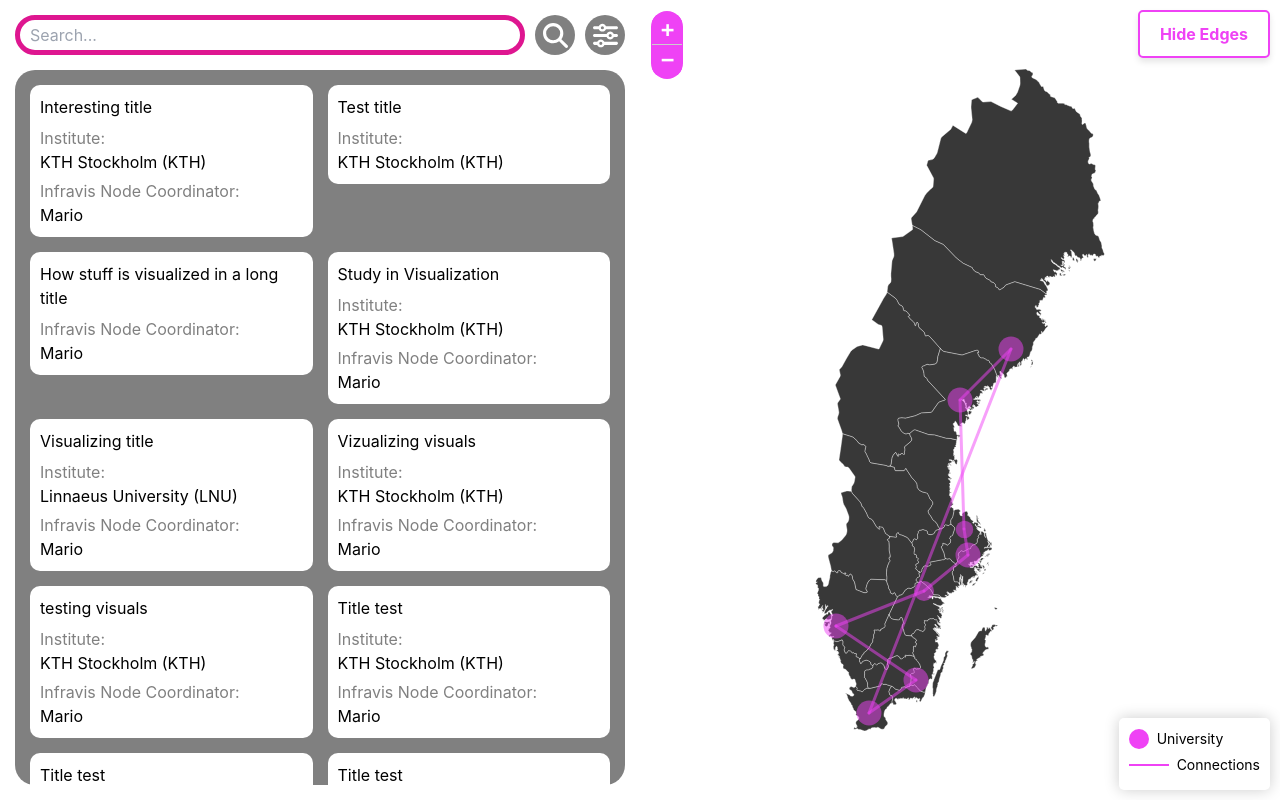
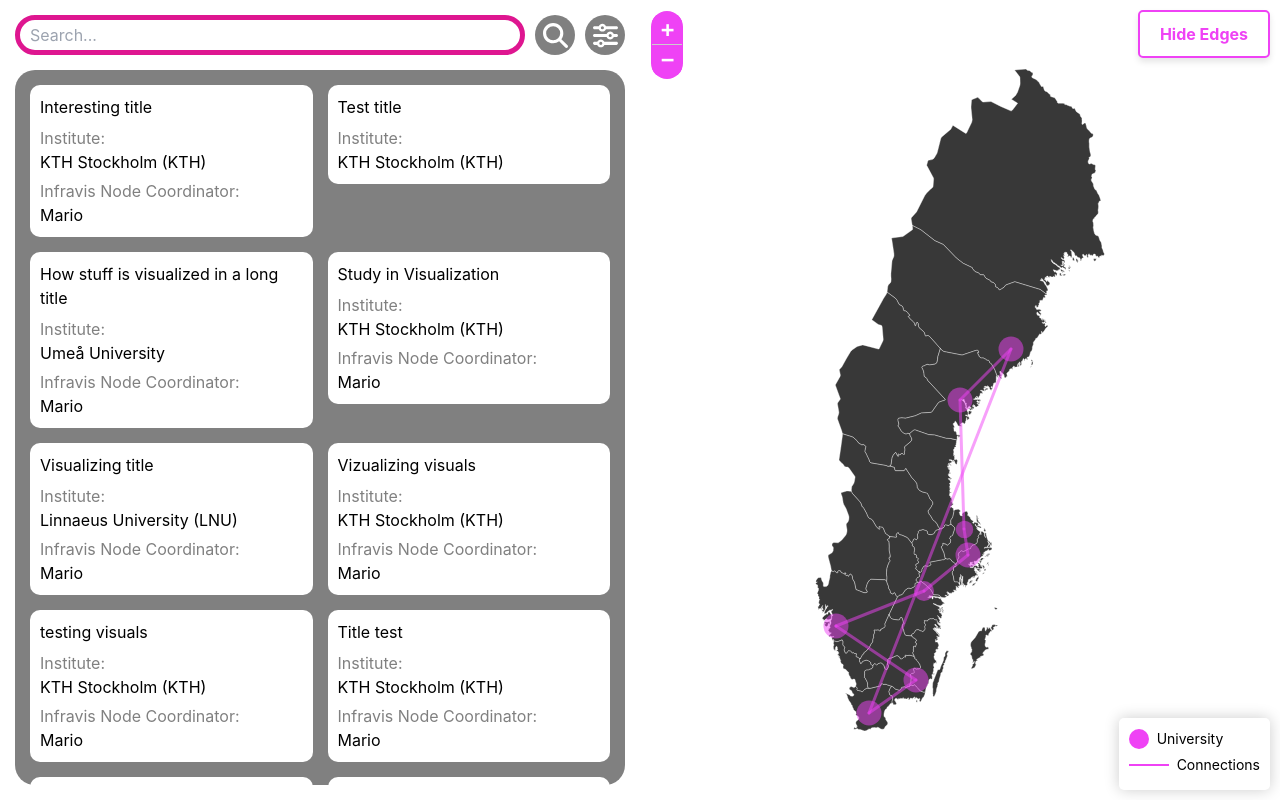
Before and after one commit to Infravis-map/visual-map, a Next.js app: page / in a window 1280 px wide. Built offline with nearby package versions, Linux system fonts and the light colour scheme.

Commit message:
added institue_id into template projects

```diff
--- a/pages/index.js
+++ b/pages/index.js
@@ -10,17 +10,17 @@ export default function Home() {
     const [search, setSearch] = useState("")
     const [showFilter, setShowFilter] = useState(false)
     const [projects, setProjects] = useState([
-        {title:"Interesting title", institute:"KTH Stockholm (KTH)", coordinator:"Mario", image:null},
-        {title:"Test title", institute:"KTH Stockholm (KTH)", coordinator:"", image:null},
-        {title:"How stuff is visualized in a long title", institute:null, coordinator:"Mario", image:null},
-        {title:"Study in Visualization", institute:"KTH Stockholm (KTH)", coordinator:"Mario", image:null},
-        {title:"Visualizing title", institute:"Linnaeus University (LNU)", coordinator:"Mario", image:null},
-        {title:"Vizualizing visuals", institute:"KTH Stockholm (KTH)", coordinator:"Mario", image:null},
-        {title:"testing visuals", institute:"KTH Stockholm (KTH)", coordinator:"Mario", image:null},
-        {title:"Title test", institute:"KTH Stockholm (KTH)", coordinator:"Mario", image:null},
-        {title:"Title test", institute:"KTH Stockholm (KTH)", coordinator:"Mario", image:null},
-        {title:"Title test", institute:"KTH Stockholm (KTH)", coordinator:"Mario", image:null},
-        {title:"Title test", institute:"KTH Stockholm (KTH)", coordinator:"Mario", image:null},
+        {title:"Interesting title", institute:"KTH Stockholm (KTH)", institute_id: 3, coordinator:"Mario", image:null},
+        {title:"Test title", institute:"KTH Stockholm (KTH)", institute_id: 3, coordinator:"", image:null},
+        {title:"How stuff is visualized in a long title", institute:"Umeå University", institute_id: 0, coordinator:"Mario", image:null},
+        {title:"Study in Visualization", institute:"KTH Stockholm (KTH)", institute_id: 3, coordinator:"Mario", image:null},
+        {title:"Visualizing title", institute:"Linnaeus University (LNU)", institute_id: 7, coordinator:"Mario", image:null},
+        {title:"Vizualizing visuals", institute:"KTH Stockholm (KTH)", institute_id: 3, coordinator:"Mario", image:null},
+        {title:"testing visuals", institute:"KTH Stockholm (KTH)", institute_id: 3, coordinator:"Mario", image:null},
+        {title:"Title test", institute:"KTH Stockholm (KTH)", institute_id: 3, coordinator:"Mario", image:null},
+        {title:"Title test", institute:"KTH Stockholm (KTH)", institute_id: 3, coordinator:"Mario", image:null},
+        {title:"Title test", institute:"KTH Stockholm (KTH)", institute_id: 3, coordinator:"Mario", image:null},
+        {title:"Title test", institute:"KTH Stockholm (KTH)", institute_id: 3, coordinator:"Mario", image:null},
     ])
     const [enddate, setEnddate] = useState(null)
     const [minHours, setMinHours] = useState(0)
```
